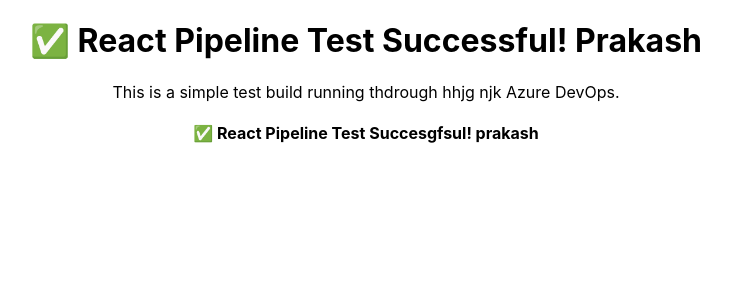
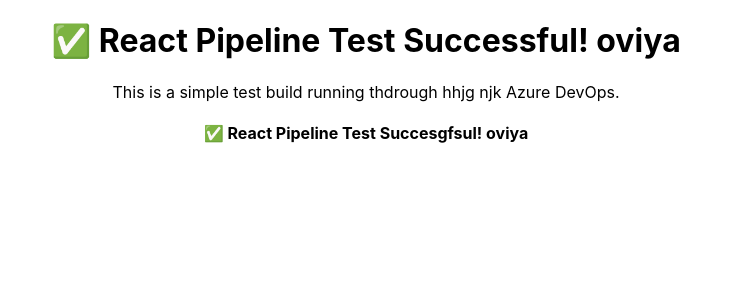
Before and after one commit to abdulramiz37/jhjksdgg, a React (Create React App) app: page / in a window 1280 px wide. Shown: the top 300 px of the page, without its empty margins (274-1005 px from the left). Built offline with nearby package versions, Linux system fonts and the light colour scheme.

Commit message:
Update App.js

```diff
--- a/src/App.js
+++ b/src/App.js
@@ -4,9 +4,9 @@
   return (
     <div className="App">
 
-      <h1>✅ React Pipeline Test Successful! Prakash</h1>
+      <h1>✅ React Pipeline Test Successful! oviya</h1>
       <p>This is a simple test build running thdrough hhjg njk Azure DevOps.</p>
-       <h4>✅ React Pipeline Test Succesgfsul! prakash</h4>
+       <h4>✅ React Pipeline Test Succesgfsul! oviya</h4>
     </div>
   );
 }
```
